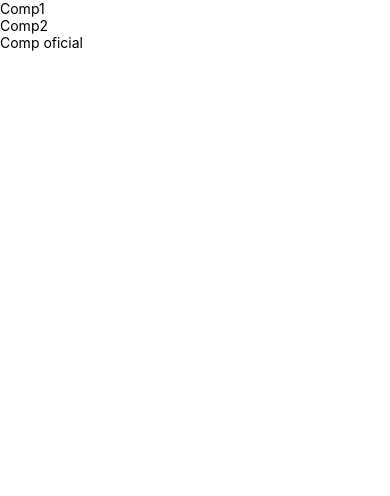
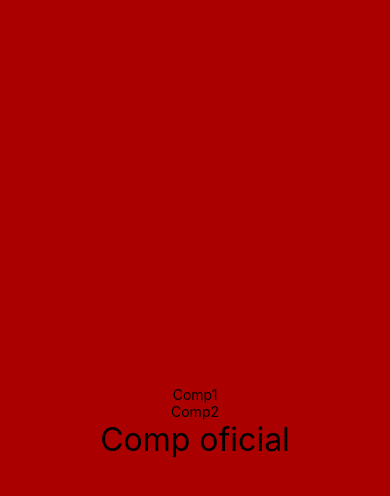
Before and after one commit to mcastro161096/exercises, a React Native app: screen / in a window 390 px wide. Shown: the top 496 px of the page. Built offline with nearby package versions, Linux system fonts and the light colour scheme.

Commit message:
A little of style.

```diff
--- a/src/App.js
+++ b/src/App.js
@@ -1,12 +1,12 @@
 import React from 'react';
-import {View} from 'react-native';
+import {View, StyleSheet} from 'react-native';
 
 import First from './components/First';
 import Oficial, {Comp1, Comp2} from './components/Mult';
 
 export default function App() {
   return (
-    <View>
+    <View style={style.App}>
       {/* <First /> */}
       <Comp1 />
       <Comp2 />
@@ -14,3 +14,13 @@ export default function App() {
     </View>
   );
 }
+
+const style = StyleSheet.create({
+  App: {
+    flex: 1,
+    fontSize: 24,
+    backgroundColor: '#A00',
+    justifyContent: 'center',
+    alignItems: 'center',
+  },
+});
--- a/src/components/Mult.js
+++ b/src/components/Mult.js
@@ -1,8 +1,10 @@
 import React from 'react';
 import {Text} from 'react-native';
 
+import styleTxt from './style';
+
 const Comp = () => {
-  return <Text>Comp oficial</Text>;
+  return <Text style={styleTxt.txt}>Comp oficial</Text>;
 };
 export const Comp1 = () => {
   return <Text>Comp1</Text>;
--- /dev/null
+++ b/src/components/style.js
@@ -0,0 +1,7 @@
+import {StyleSheet} from 'react-native';
+
+export default StyleSheet.create({
+  txt: {
+    fontSize: 32,
+  },
+});
```
